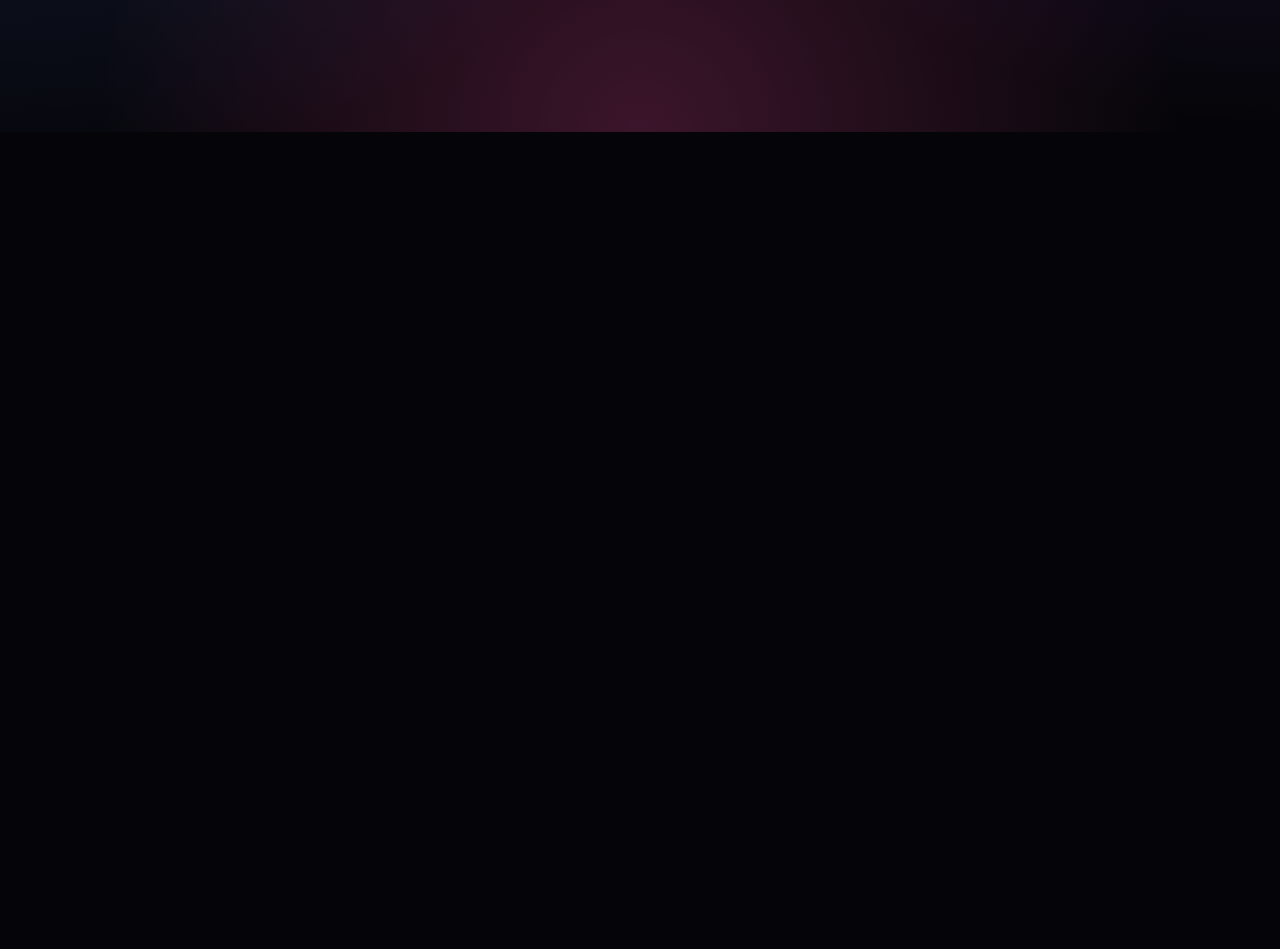
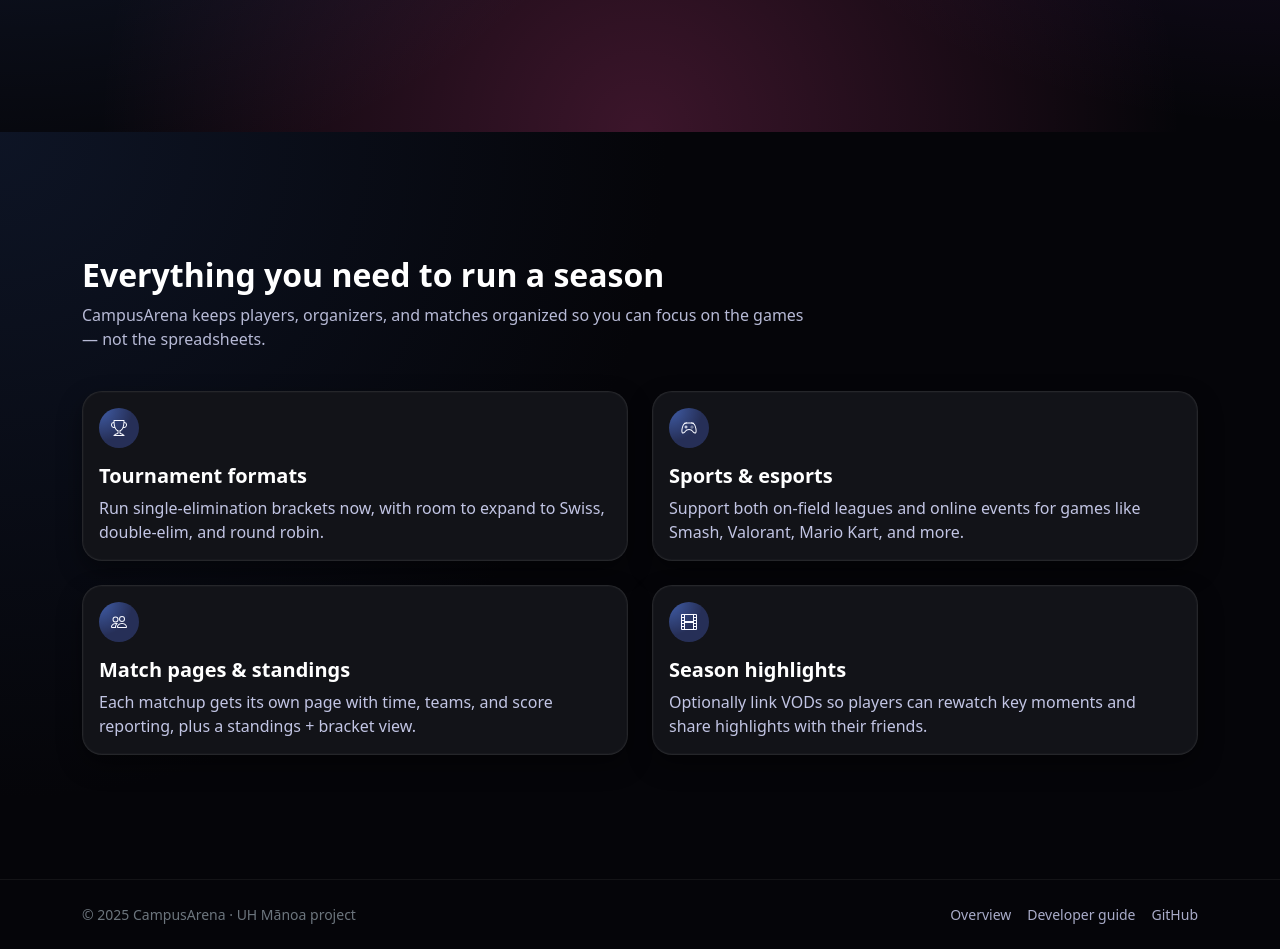
Before and after one commit to campusarena/campusarena, a Next.js app: page / in a window 1280 px wide. Shown: the part 680-1629 px from the top of the page. Before the commit the page ends 812 px from the top, so only its background shows below. Built offline with nearby package versions, Linux system fonts and the light colour scheme; no server answers; the database is empty.

Commit message:
Update HomeClient.tsx

```diff
--- a/src/app/HomeClient.tsx
+++ b/src/app/HomeClient.tsx
@@ -1,6 +1,7 @@
 "use client";
 
 import { Container, Row, Col, Card, Badge, Button } from "react-bootstrap";
+import { Controller, Trophy, People, Film } from "react-bootstrap-icons";
 import { useRouter } from "next/navigation";
 
 export type LandingEvent = {
@@ -18,6 +19,29 @@ export type LandingEvent = {
 
 export default function HomeClient({ upcomingEvents }: { upcomingEvents: LandingEvent[] }) {
   const router = useRouter();
+
+  const features = [
+    {
+      icon: <Trophy />,
+      title: "Tournament formats",
+      text: "Run single-elimination brackets now, with room to expand to Swiss, double-elim, and round robin.",
+    },
+    {
+      icon: <Controller />,
+      title: "Sports & esports",
+      text: "Support both on-field leagues and online events for games like Smash, Valorant, Mario Kart, and more.",
+    },
+    {
+      icon: <People />,
+      title: "Match pages & standings",
+      text: "Each matchup gets its own page with time, teams, and score reporting, plus a standings + bracket view.",
+    },
+    {
+      icon: <Film />,
+      title: "Season highlights",
+      text: "Optionally link VODs so players can rewatch key moments and share highlights with their friends.",
+    },
+  ];
 
   return (
     <>
@@ -91,6 +115,59 @@ export default function HomeClient({ upcomingEvents }: { upcomingEvents: Landing
           </Row>
         </Container>
       </section>
+
+      {/* FEATURE SECTION */}
+      <section className="ca-section">
+        <Container>
+          <Row className="mb-4">
+            <Col md={8}>
+              <h2 className="fw-bold text-white mb-2">
+                Everything you need to run a season
+              </h2>
+              <p className="ca-section-subtitle">
+                CampusArena keeps players, organizers, and matches organized so you
+                can focus on the games — not the spreadsheets.
+              </p>
+            </Col>
+          </Row>
+          <Row xs={1} md={2} className="g-4">
+            {features.map((f, i) => (
+              <Col key={i}>
+                <Card className="ca-feature-card h-100">
+                  <Card.Body>
+                    <div className="ca-feature-icon mb-3">{f.icon}</div>
+                    <h5 className="fw-semibold text-white mb-2">{f.title}</h5>
+                    <p className="ca-feature-text mb-0">{f.text}</p>
+                  </Card.Body>
+                </Card>
+              </Col>
+            ))}
+          </Row>
+        </Container>
+      </section>
+
+      {/* FOOTER */}
+      <footer className="ca-footer">
+        <Container className="d-flex flex-column flex-md-row justify-content-between align-items-center gap-2">
+          <span className="text-secondary small">
+            © {new Date().getFullYear()} CampusArena · UH Mānoa project
+          </span>
+          <div className="d-flex gap-3 small">
+            <a href="/docs/overview" className="ca-footer-link">
+              Overview
+            </a>
+            <a href="/docs/developer-guide" className="ca-footer-link">
+              Developer guide
+            </a>
+            <a
+              href="https://github.com/campusarena/campusarena"
+              className="ca-footer-link"
+            >
+              GitHub
+            </a>
+          </div>
+        </Container>
+      </footer>
     </>
   );
 }
```
